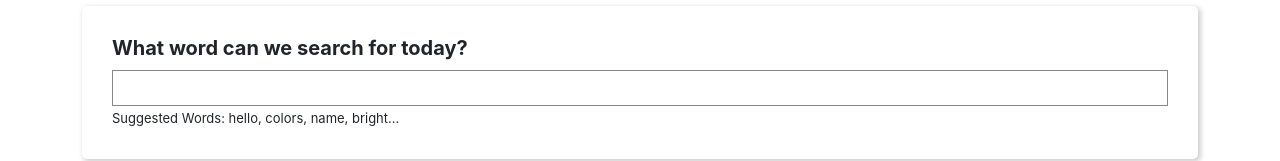
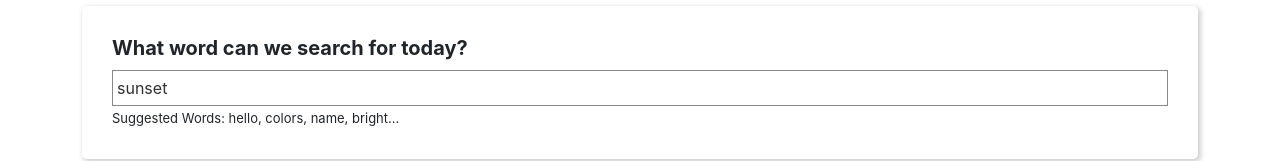
Before and after one commit to MartyVue/dictionary-project, a React (Create React App) app: page / in a window 1280 px wide. Shown: the part 235-396 px from the top of the page. Built offline with nearby package versions, Linux system fonts and the light colour scheme; no server answers.

Commit message:
added default word for search

```diff
--- a/src/Dictionary.js
+++ b/src/Dictionary.js
@@ -39,7 +39,8 @@
         <section>
           <h1>What word can we search for today?</h1>
         <form onSubmit={handleSubmit}>
-          <input type="search" onChange={handleKeywordChange} />
+          <input type="search" onChange={handleKeywordChange}
+            defaultValue={props.defaultKeyword} />
         </form>
         <div className="hint">
           Suggested Words: hello, colors, name, bright...
```
